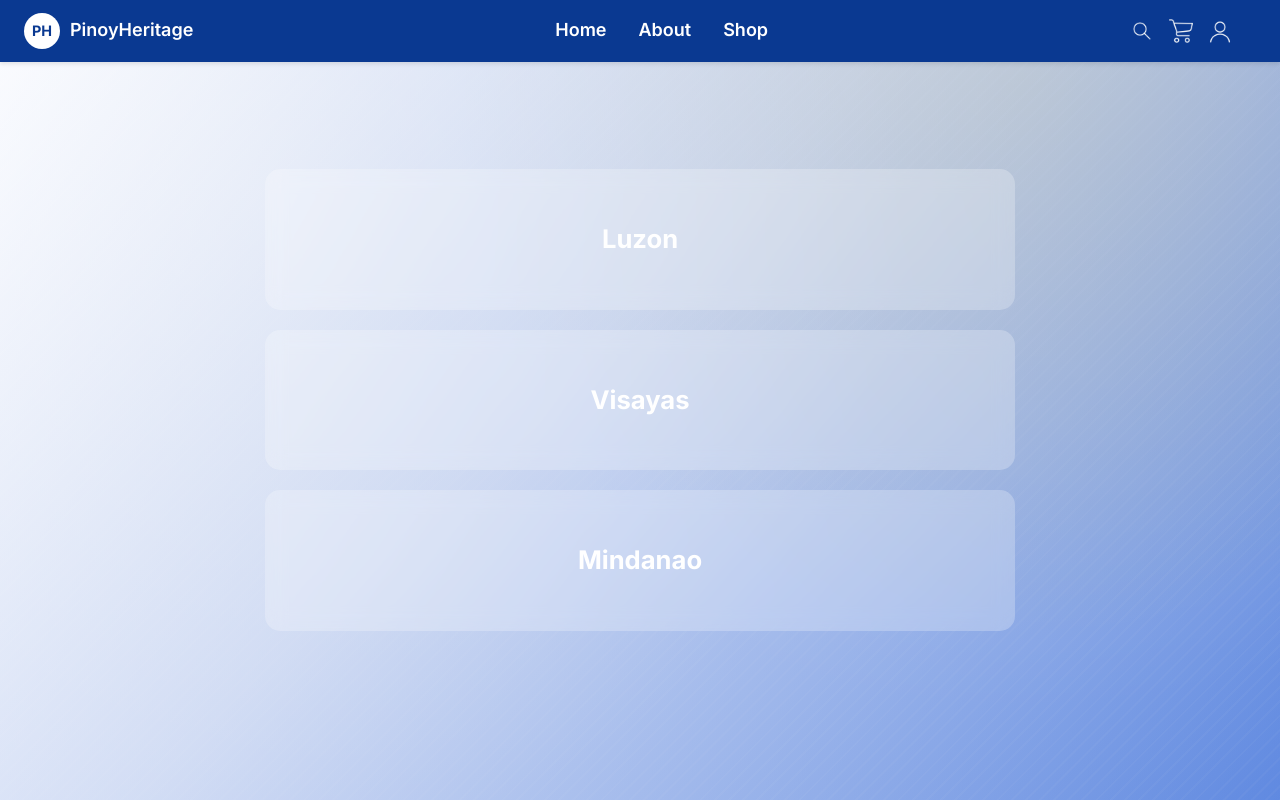
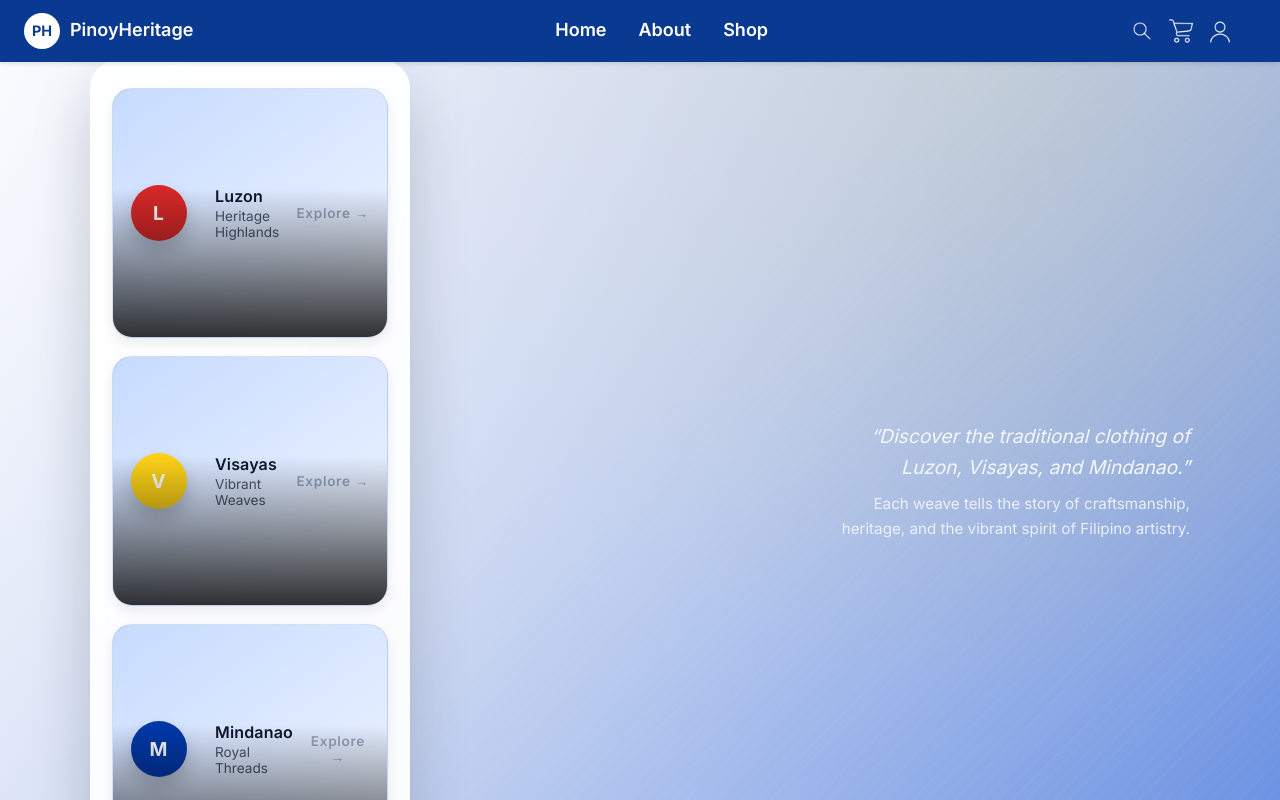
Before and after one commit to Taboada40/PinoyHeritage, a React (Vite) app in the folder Frontend/: page /home in a window 1280 px wide. Shown: the top 800 px of the page. Built offline with nearby package versions, Linux system fonts and the light colour scheme.

Commit message:
Imroved design in home page

```diff
--- a/Frontend/src/components/home/HomePageSection.jsx
+++ b/Frontend/src/components/home/HomePageSection.jsx
@@ -1,48 +1,96 @@
 import { useState } from "react";
 import "../../styles/home/homepage.css";
 
+const categories = [
+  {
+    id: "Luzon",
+    title: "Luzon",
+    subtitle: "Heritage Highlands",
+    accentColor: "#d62828",
+    description:
+      "Luzon is home to diverse indigenous groups such as the Ifugao, Kalinga, and Aeta. Traditional clothing includes woven fabrics like the ‘tapis’ and ‘bahag,’ representing rich history, craftsmanship, and cultural identity."
+  },
+  {
+    id: "Visayas",
+    title: "Visayas",
+    subtitle: "Vibrant Weaves",
+    accentColor: "#fcd116",
+    description:
+      "The Visayas is known for colorful woven textiles such as the ‘Hablon’ and ‘Patadyong.’ These garments reflect centuries of craftsmanship inspired by trade, tradition, and the vibrant spirit of Visayan culture."
+  },
+  {
+    id: "Mindanao",
+    title: "Mindanao",
+    subtitle: "Royal Threads",
+    accentColor: "#0038a8",
+    description:
+      "Mindanao’s cultural clothing traces back to Muslim and Lumad heritage. The T’boli ‘T’nalak,’ Maranao ‘Malong,’ and Bagobo garments symbolize royal ancestry, spiritual traditions, and artistic excellence."
+  }
+];
+
 export default function HomePageSection() {
   const [selectedIsland, setSelectedIsland] = useState(null);
-
-  const descriptions = {
-    Luzon:
-      "Luzon is home to diverse indigenous groups such as the Ifugao, Kalinga, and Aeta. Traditional clothing includes woven fabrics like the ‘tapis’ and ‘bahag,’ representing rich history, craftsmanship, and cultural identity.",
-    Visayas:
-      "The Visayas is known for colorful woven textiles such as the ‘Hablon’ and ‘Patadyong.’ These garments reflect centuries of craftsmanship inspired by trade, tradition, and the vibrant spirit of Visayan culture.",
-    Mindanao:
-      "Mindanao’s cultural clothing traces back to Muslim and Lumad heritage. The T’boli ‘T’nalak,’ Maranao ‘Malong,’ and Bagobo garments symbolize royal ancestry, spiritual traditions, and artistic excellence."
-  };
+  const selectedCategory = categories.find((cat) => cat.id === selectedIsland);
 
   return (
     <section className="home-hero">
       <div className="home-hero-overlay"></div>
 
       <div className={`home-container ${selectedIsland ? "shift-left" : ""}`}>
-        {/* LEFT — Category Bars */}
+        {/* Category Cards */}
         <div className="home-bars-container">
-          <div className="home-bar" onClick={() => setSelectedIsland("Luzon")}>
-            Luzon
-          </div>
-          <div className="home-bar" onClick={() => setSelectedIsland("Visayas")}>
-            Visayas
-          </div>
-          <div className="home-bar" onClick={() => setSelectedIsland("Mindanao")}>
-            Mindanao
-          </div>
+          {categories.map((category) => (
+            <button
+              key={category.id}
+              className={`category-card ${selectedIsland === category.id ? "active" : ""}`}
+              onClick={() => setSelectedIsland(category.id)}
+              type="button"
+              style={{ '--category-accent': category.accentColor }}
+            >
+              <div
+                className="category-circle"
+                style={{ background: category.accentColor }}
+                aria-hidden
+              >
+                {category.title.charAt(0)}
+              </div>
+              <div className="category-copy">
+                <div className="category-card-header">
+                  <span className="category-title">{category.title}</span>
+                </div>
+                <p className="category-subtitle">{category.subtitle}</p>
+              </div>
+              <span className="category-arrow">Explore →</span>
+            </button>
+          ))}
         </div>
 
-        {/* RIGHT — Description Panel */}
-        {selectedIsland && (
-          <div className="island-description">
-            <h2>{selectedIsland}</h2>
-            <p>{descriptions[selectedIsland]}</p>
+        {/* Description Panel */}
+        {selectedCategory && (
+          <div className="island-description visible">
+            <p className="eyebrow">Cultural Narrative</p>
+            <h2>{selectedCategory.title}</h2>
+            <p>{selectedCategory.description}</p>
 
-            <button className="close-btn" onClick={() => setSelectedIsland(null)}>
-              Close
+            <button
+              className="close-btn"
+              onClick={() => setSelectedIsland(null)}
+              aria-label="Back to categories"
+            >
+              <span aria-hidden="true">←</span>
             </button>
           </div>
         )}
       </div>
+
+      {!selectedCategory && (
+        <div className="hero-quote">
+          <p className="cultural-quote">“Discover the traditional clothing of Luzon, Visayas, and Mindanao.”</p>
+          <p className="inspiration-subtext">
+            Each weave tells the story of craftsmanship, heritage, and the vibrant spirit of Filipino artistry.
+          </p>
+        </div>
+      )}
     </section>
   );
 }
--- a/Frontend/src/styles/home/homepage.css
+++ b/Frontend/src/styles/home/homepage.css
@@ -23,13 +23,13 @@
 .home-hero {
   position: relative;
   width: 100vw;
-  height: 100vh;
+  min-height: 100vh;
   margin: 0;
-  padding: 0;
+  padding: 60px 0;
   background: radial-gradient(circle at 20% 25%, rgba(255, 255, 255, 0.6), transparent 55%),
     radial-gradient(circle at 80% 10%, rgba(252, 209, 22, 0.25), transparent 45%),
     linear-gradient(135deg, #f0f4ff 0%, #dfe8ff 45%, #93b5ff 100%);
-  overflow: hidden;
+  overflow: visible;
   display: flex;
   align-items: center;
   justify-content: center;
@@ -93,119 +93,220 @@
 }
 
 /* ----------- CONTAINER & LAYOUT ----------- */
+
 .home-container {
   position: relative;
-  display: flex;
-  align-items: center;
-  gap: 40px;
-  transition: transform 0.9s cubic-bezier(0.25, 0.1, 0.25, 1);
+  display: grid;
+  grid-template-columns: 320px 1fr;
+  gap: 45px;
+  align-items: stretch;
+  width: min(1100px, 95%);
   z-index: 2;
 }
 
-.home-container.shift-left {
-  transform: translateX(-150px);
+/* ----------- LEFT BARS ----------- */
+
+.home-bars-container {
+  background: rgba(255, 255, 255, 0.92);
+  border-radius: 28px;
+  padding: 28px 22px;
+  box-shadow: 0 30px 60px rgba(15, 23, 42, 0.2);
+  display: flex;
+  flex-direction: column;
+  gap: 18px;
+  backdrop-filter: blur(12px);
 }
 
-/* ----------- LEFT BARS ----------- */
-.home-bars-container {
-  display: flex;
-  flex-direction: column;
-  gap: 20px;
+.category-card {
+  display: grid;
+  grid-template-columns: 70px 1fr auto;
   align-items: center;
-  transition: transform 0.9s cubic-bezier(0.25, 0.1, 0.25, 1), scale 0.9s cubic-bezier(0.25, 0.1, 0.25, 1);
+  gap: 14px;
+  padding: 14px 18px;
+  border-radius: 20px;
+  background: linear-gradient(145deg, #c7dbff 0%, #e9f1ff 80%);
+  border: 1px solid rgba(15, 23, 42, 0.08);
+  color: #0f172a;
+  box-shadow: 0 5px 12px rgba(15, 23, 42, 0.08);
+  cursor: pointer;
+  transition:
+    transform 0.25s ease,
+    box-shadow 0.25s ease,
+    border-color 0.25s ease;
 }
 
-.home-container.shift-left .home-bars-container {
-  transform: translateX(-200px);
-  scale: 0.85;
+.category-card:hover {
+  transform: translateX(8px);
+  box-shadow: 0 20px 35px rgba(15, 23, 42, 0.15);
 }
 
-.home-bar {
-  height: auto;
-  width: 750px;
-  max-width: 100%;
-  padding: 50px 20px;
-  background-color: rgba(255, 255, 255, 0.25);
-  backdrop-filter: blur(10px);
-  border-radius: 15px;
-  color: white;
-  font-size: 1.6rem;
-  font-weight: bold;
-  text-align: center;
-  cursor: pointer;
-  transition:
-    transform 0.5s cubic-bezier(0.25, 0.1, 0.25, 1),
-    background-color 0.5s cubic-bezier(0.25, 0.1, 0.25, 1),
-    width 0.9s cubic-bezier(0.25, 0.1, 0.25, 1),
-    padding 0.9s cubic-bezier(0.25, 0.1, 0.25, 1);
+.category-card.active {
+  border-color: rgba(0, 56, 168, 0.35);
+  box-shadow: 0 28px 45px rgba(0, 56, 168, 0.2);
 }
 
-.home-bar:hover {
-  transform: scale(1.05);
-  background-color: rgba(255, 255, 255, 0.35);
+.category-circle {
+  width: 56px;
+  height: 56px;
+  border-radius: 50%;
+  display: flex;
+  align-items: center;
+  justify-content: center;
+  font-size: 1.2rem;
+  font-weight: 700;
+  color: #fff;
+  letter-spacing: 0.05em;
+  box-shadow: 0 10px 18px rgba(0, 0, 0, 0.18);
 }
 
-.home-container.shift-left .home-bar {
-  width: 600px;
-  padding: 35px 20px;
+.category-copy {
+  flex: 1;
+  text-align: left;
 }
 
-/* Responsive bars */
-@media (max-width: 768px) {
-  .home-bar {
-    width: 90%;
-    padding: 40px 15px;
-    font-size: 1.3rem;
+.category-title {
+  font-size: 1rem;
+  font-weight: 600;
+  color: #0f172a;
+  letter-spacing: 0.01em;
+}
+
+.category-subtitle {
+  margin: 2px 0 0;
+  color: #475569;
+  font-size: 0.85rem;
+}
+
+.category-card.active .category-title {
+  font-weight: 700;
+}
+
+.category-card.active .category-subtitle,
+.category-card.active .category-title {
+  color: #0f172a;
+}
+
+.category-arrow {
+  font-weight: 600;
+  color: #94a3b8;
+  font-size: 0.85rem;
+  letter-spacing: 0.05em;
+}
+
+.category-card:hover .category-arrow {
+  color: #0f172a;
+}
+
+@media (max-width: 900px) {
+  .home-container {
+    flex-direction: column;
+    gap: 30px;
+  }
+
+  .home-bars-container {
+    width: 100%;
+    flex-direction: row;
+    justify-content: center;
+  }
+
+  .category-card {
+    width: auto;
+    padding: 12px 18px;
   }
 }
 
 /* ----------- RIGHT DESCRIPTION PANEL ----------- */
 .island-description {
-  width: 450px;
-  padding: 30px;
-  background-color: rgba(255, 255, 255, 0.30);
-  backdrop-filter: blur(10px);
-  border-radius: 18px;
-  color: white;
-  text-shadow: 1px 1px 2px black;
-  transform: translateX(50px);
+  width: 480px;
+  padding: 40px;
+  border-radius: 32px;
+  background: rgba(255, 255, 255, 0.85);
+  color: #0f172a;
+
+  backdrop-filter: blur(14px);
+  box-shadow: 0 25px 60px rgba(15, 23, 42, 0.25);
+  transform: translateX(60px) scale(0.95);
+  opacity: 0;
   transition:
-    transform 0.9s cubic-bezier(0.25, 0.1, 0.25, 1),
-    width 0.9s cubic-bezier(0.25, 0.1, 0.25, 1),
-    opacity 0.5s ease;
+    transform 0.6s ease,
+    opacity 0.4s ease;
 }
 
-.home-container.shift-left .island-description {
-  width: 650px;
-  transform: translateX(130px);
+.island-description.visible {
+  opacity: 1;
+  transform: translateX(80px) scale(1);
+}
+
+.hero-quote {
+  position: absolute;
+  right: clamp(30px, 8%, 90px);
+  top: 50%;
+  transform: translateY(-50%);
+  max-width: 360px;
+  text-align: right;
+  color: #f4f6fb;
+  display: flex;
+  flex-direction: column;
+  gap: 10px;
+  z-index: 2;
+}
+
+.hero-quote .cultural-quote {
+  color: inherit;
+  font-size: 1.2rem;
+  font-style: italic;
+  margin-bottom: 0;
+}
+
+.hero-quote .inspiration-subtext {
+  font-size: 0.95rem;
+  color: rgba(244, 246, 251, 0.9);
+  line-height: 1.6;
+}
+
+.cultural-quote {
+  font-size: 0.95rem;
+  color: #475569;
+  font-style: italic;
+  margin-bottom: 14px;
+}
+
+.eyebrow {
+  text-transform: uppercase;
+  letter-spacing: 0.25em;
+  font-size: 0.78rem;
+  color: #64748b;
+  margin-bottom: 10px;
 }
 
 .island-description h2 {
-  font-size: 2rem;
-  margin-bottom: 15px;
-  border-bottom: 2px solid rgba(255, 255, 255, 0.5);
-  padding-bottom: 5px;
+  font-size: 2.4rem;
+  margin-bottom: 16px;
+  color: #0a1a3d;
 }
 
 .island-description p {
-  font-size: 1.2rem;
-  line-height: 1.5;
+  font-size: 1.05rem;
+  line-height: 1.7;
+  color: #334155;
 }
 
 .close-btn {
-  margin-top: 20px;
-  padding: 10px 15px;
-  background-color: var(--yellow);
-  color: var(--black);
+  margin-top: 28px;
+  padding: 12px 20px;
+  background: linear-gradient(135deg, #fcd116, #ffd966);
+  color: #0f172a;
   border: none;
-  border-radius: 10px;
+  border-radius: 999px;
   cursor: pointer;
-  font-weight: bold;
-  transition: background-color 0.3s ease;
+  font-weight: 600;
+  letter-spacing: 0.02em;
+  transition: transform 0.2s ease, box-shadow 0.2s ease;
 }
 
 .close-btn:hover {
-  background-color: #ffd93d;
+  transform: translateY(-1px);
+  box-shadow: 0 12px 25px rgba(252, 209, 22, 0.45);
 }
 
 /* Fade animation for description */
```
Also changed, not shown: Frontend/src/components/products/ReviewsSection.jsx (line endings or trailing spaces).
